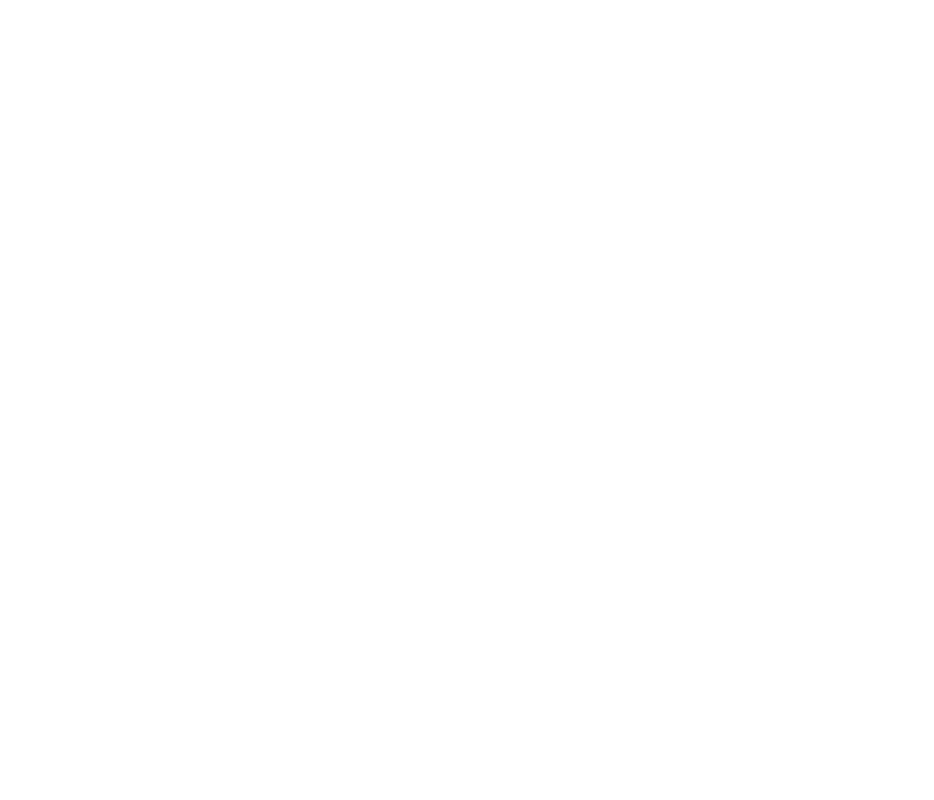
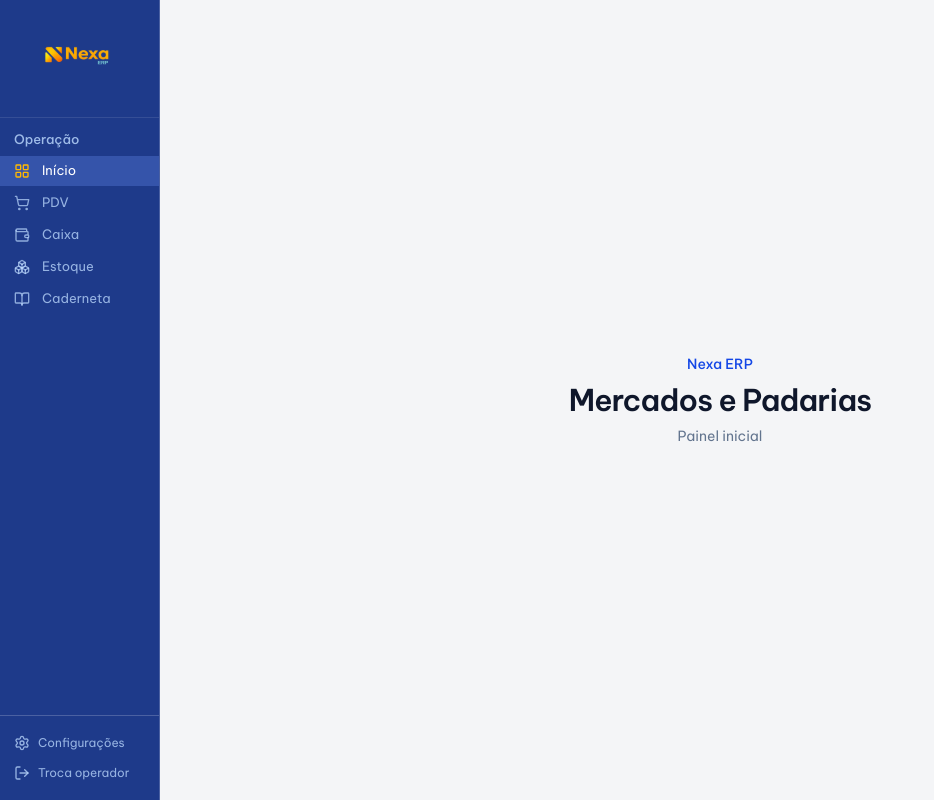
Before and after one commit to Gest-pro1/Nexaerp, a Next.js app: page /modulos/mercados-padarias in a window 1280 px wide. Shown: the whole page, without its empty margins (0-934 px from the left). Built offline with nearby package versions, Linux system fonts and the light colour scheme.

Commit message:
menu-mercado

```diff
--- a/app/menu-modulos/page.tsx
+++ b/app/menu-modulos/page.tsx
@@ -66,7 +66,7 @@
 					width={225}
 					height={150}
 					priority
-					className="h-37.5 w-56.25 object-contain object-left"
+					className="h-auto w-56.25 object-contain object-left"
 				/>
 			</header>
 
--- a/app/modulos/mercados-padarias/page.tsx
+++ b/app/modulos/mercados-padarias/page.tsx
@@ -1,7 +1,86 @@
+"use client";
+
+import { useState } from "react";
+import Image from "next/image";
+import {
+  BookOpen,
+  Boxes,
+  LayoutGrid,
+  LogOut,
+  Settings,
+  ShoppingCart,
+  Wallet,
+} from "lucide-react";
+
+const menuItems = [
+  { label: "Início", Icon: LayoutGrid },
+  { label: "PDV", Icon: ShoppingCart },
+  { label: "Caixa", Icon: Wallet },
+  { label: "Estoque", Icon: Boxes },
+  { label: "Caderneta", Icon: BookOpen },
+];
+
 export default function MercadosPadariasPage() {
+  const [activeItem, setActiveItem] = useState("Início");
+
   return (
-    <div>
-      <h1>Mercados e Padarias</h1>
+    <div className="min-h-dvh bg-[#f4f5f7] text-slate-900">
+      <aside className="fixed inset-y-0 left-0 z-20 flex w-40 flex-col border-r border-white/20 bg-[#1e3a8a] text-white">
+        <div className="flex h-29.5 shrink-0 items-center justify-center border-b border-white/10">
+            <Image
+              src="/nova-logo.svg"
+              alt="Nexa ERP"
+              width={225}
+              height={150}
+              priority
+              className="h-auto w-28 object-contain"
+            />
+        </div>
+
+        <nav className="flex-1 pt-3" aria-label="Menu principal">
+          <p className="px-3.5 pb-1.5 text-[13px] font-medium text-blue-200/80">Operação</p>
+          <ul className="space-y-0.5">
+            {menuItems.map(({ label, Icon }) => {
+              const isActive = activeItem === label;
+
+              return (
+                <li key={label}>
+                  <button
+                    type="button"
+                    aria-current={isActive ? "page" : undefined}
+                    onClick={() => setActiveItem(label)}
+                    className={`flex h-7.5 w-full items-center gap-3 px-3.5 text-left text-[13px] transition-colors focus-visible:outline-none focus-visible:ring-2 focus-visible:ring-inset focus-visible:ring-amber-400 ${isActive ? "bg-[#3554aa] text-white" : "text-blue-200/75 hover:bg-white/10 hover:text-white"}`}
+                  >
+                    <Icon aria-hidden="true" className={`size-4 shrink-0 ${isActive ? "text-amber-400" : "text-blue-200/70"}`} strokeWidth={2} />
+                    <span>{label}</span>
+                  </button>
+                </li>
+              );
+            })}
+          </ul>
+        </nav>
+
+        <div className="shrink-0 border-t border-white/20 py-3">
+          <button type="button" className="flex h-7.5 w-full items-center gap-2 px-3.5 text-left text-[12px] text-blue-200/75 transition-colors hover:bg-white/10 hover:text-white focus-visible:outline-none focus-visible:ring-2 focus-visible:ring-inset focus-visible:ring-amber-400">
+            <Settings aria-hidden="true" className="size-4 shrink-0" />
+            <span>Configurações</span>
+          </button>
+          <button type="button" className="flex h-7.5 w-full items-center gap-2 px-3.5 text-left text-[12px] text-blue-200/75 transition-colors hover:bg-white/10 hover:text-white focus-visible:outline-none focus-visible:ring-2 focus-visible:ring-inset focus-visible:ring-amber-400">
+            <LogOut aria-hidden="true" className="size-4 shrink-0" />
+            <span>Troca operador</span>
+          </button>
+        </div>
+      </aside>
+
+      <main className="ml-40 flex min-h-dvh items-center justify-center px-6 py-10">
+        <section className="w-full max-w-3xl text-center" aria-labelledby="page-title">
+          <p className="text-sm font-medium text-blue-700">Nexa ERP</p>
+          <h1 id="page-title" className="mt-2 text-3xl font-semibold tracking-tight text-slate-900">
+            Mercados e Padarias
+          </h1>
+          <p className="mt-2 text-sm text-slate-500">Painel inicial</p>
+        </section>
+      </main>
     </div>
   );
 }
```
